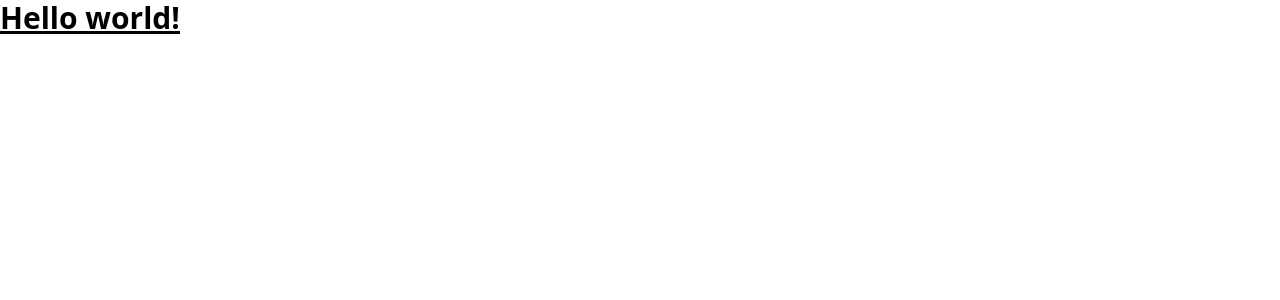
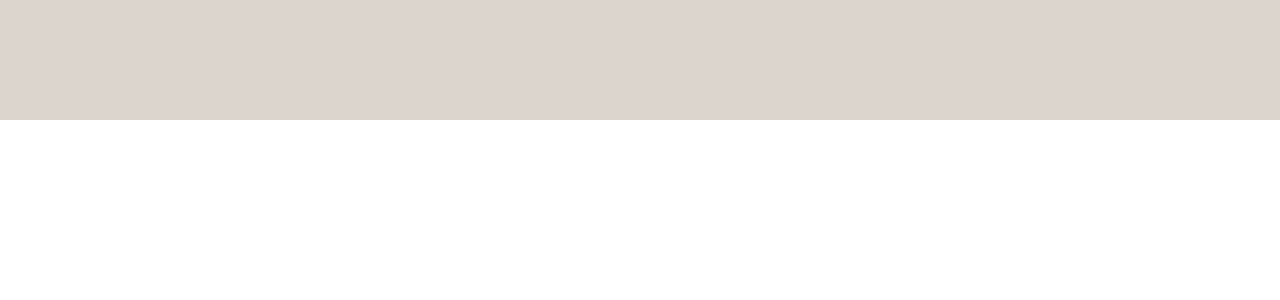
Before and after one commit to ThembaMtshelwane/grette-clone, a React (Vite) app: page / in a window 1280 px wide. Shown: the top 300 px of the page. Built offline with nearby package versions, Linux system fonts and the light colour scheme.

Commit message:
Hero Section: Background added

```diff
--- a/package.json
+++ b/package.json
@@ -11,7 +11,8 @@
   },
   "dependencies": {
     "react": "^18.3.1",
-    "react-dom": "^18.3.1"
+    "react-dom": "^18.3.1",
+    "react-icons": "^5.3.0"
   },
   "devDependencies": {
     "@eslint/js": "^9.9.0",
--- a/src/App.jsx
+++ b/src/App.jsx
@@ -1,3 +1,9 @@
+import Hero from "./components/Hero/Hero";
+
 export default function App() {
-  return <h1 className="text-3xl font-bold underline">Hello world!</h1>;
+  return (
+    <>
+      <Hero />
+    </>
+  );
 }
--- /dev/null
+++ b/src/components/Hero/Hero.jsx
@@ -0,0 +1,5 @@
+const Hero = () => {
+  return <section className="bg-backgroundColour h-[15vh]"></section>;
+};
+
+export default Hero;
--- a/tailwind.config.js
+++ b/tailwind.config.js
@@ -2,7 +2,11 @@
 export default {
   content: ["./index.html", "./src/**/*.{js,ts,jsx,tsx}"],
   theme: {
-    extend: {},
+    extend: {
+      colors: {
+        backgroundColour: "#dbd5cd",
+      },
+    },
   },
   plugins: [],
 };
```
Also changed, not shown: 1 other file (tests, documents, lock files or other folders).
